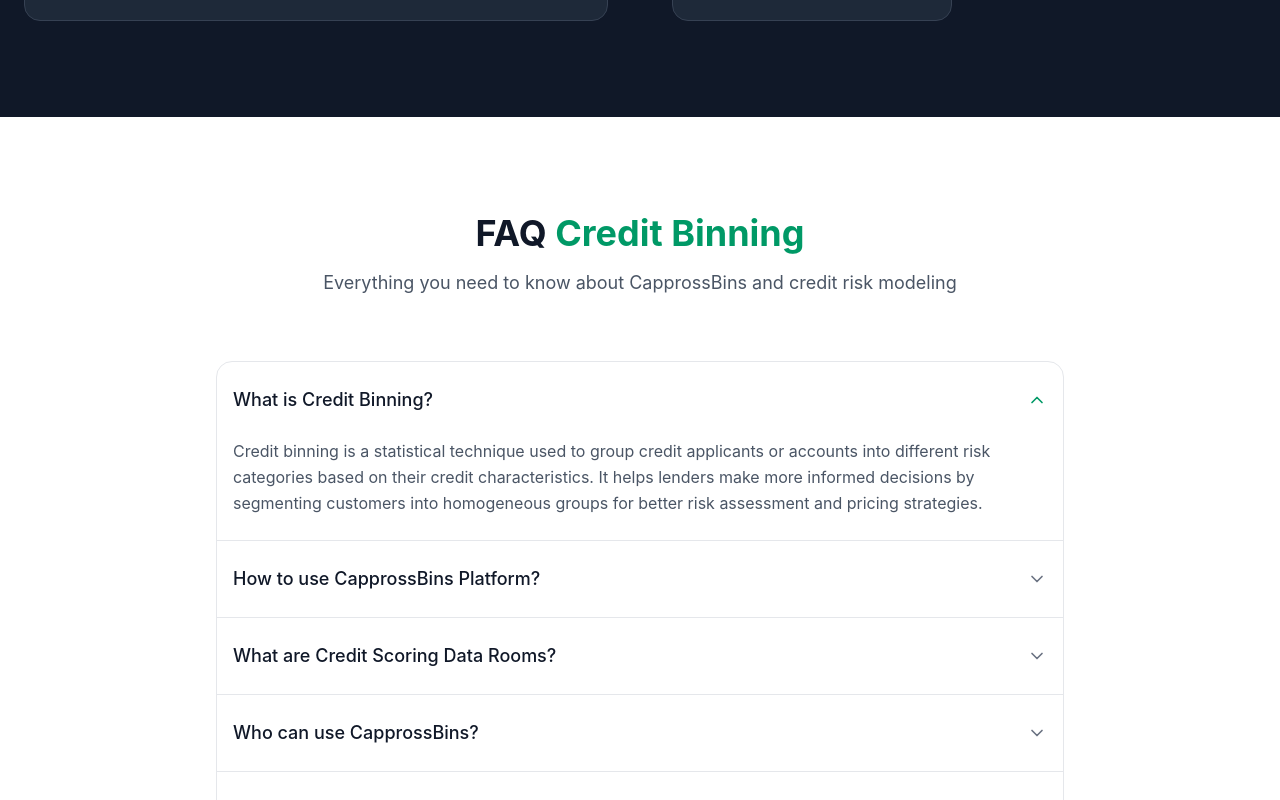
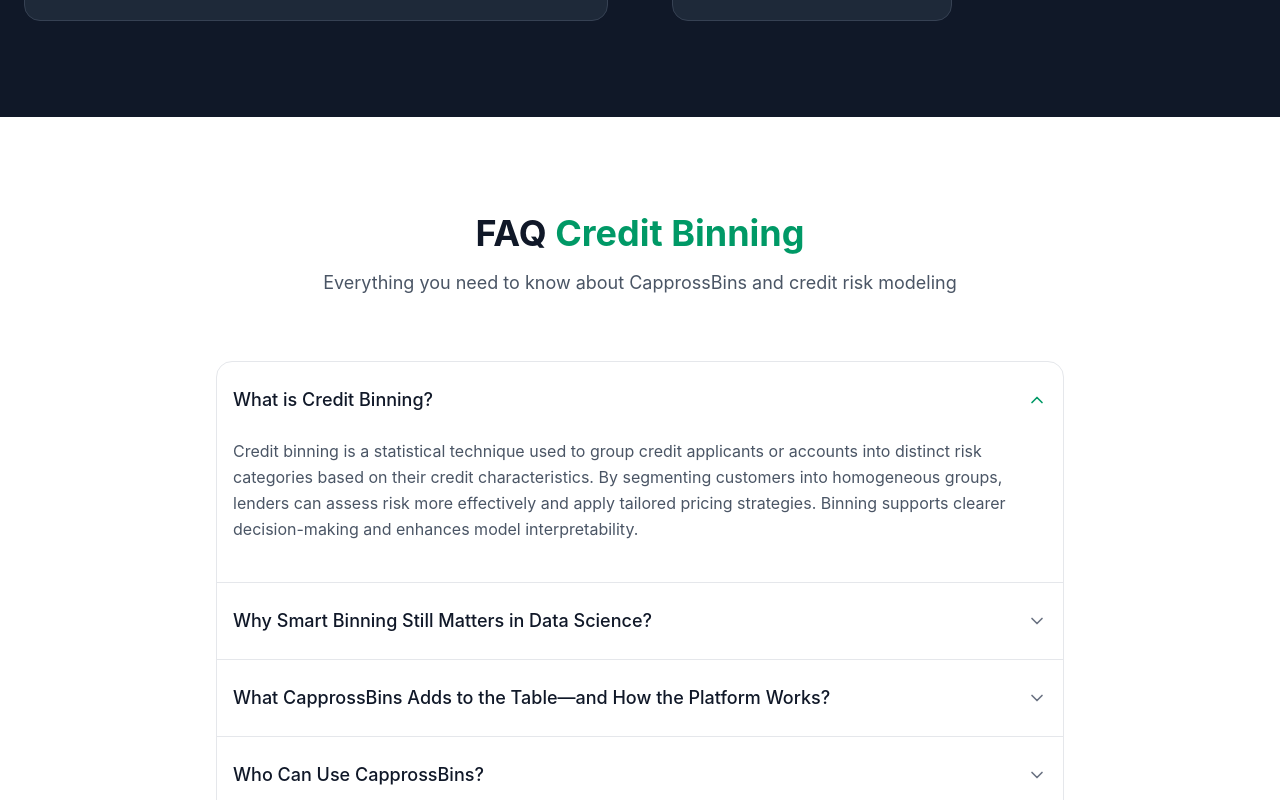
Before and after one commit to CodeNKoffee/capprossbins, a Next.js app: page /en in a window 1280 px wide. Both pictures are taken after a click on the button "What is Credit Binning?". Shown: the part 4245-5045 px from the top of the page. Built offline with nearby package versions, Linux system fonts and the light colour scheme.

Commit message:
ref: the FAQ section with the right answers

```diff
--- a/src/components/FAQ.tsx
+++ b/src/components/FAQ.tsx
@@ -7,39 +7,27 @@ import { ChevronDown } from 'lucide-react'
 const faqData = [
   {
     question: "What is Credit Binning?",
-    answer: "Credit binning is a statistical technique used to group credit applicants or accounts into different risk categories based on their credit characteristics. It helps lenders make more informed decisions by segmenting customers into homogeneous groups for better risk assessment and pricing strategies."
+    answer: "Credit binning is a statistical technique used to group credit applicants or accounts into distinct risk categories based on their credit characteristics. By segmenting customers into homogeneous groups, lenders can assess risk more effectively and apply tailored pricing strategies. Binning supports clearer decision-making and enhances model interpretability."
   },
   {
-    question: "How to use CapprossBins Platform?",
-    answer: "Our platform simplifies the binning process through an intuitive interface. Upload your credit data, select your binning criteria, and our AI-powered algorithms will automatically create optimal risk segments. You can customize bin boundaries, validate results, and export scorecards for implementation."
-  },
-  // {
-  //   question: "Is CapprossBins free?",
-  //   answer: "We offer a free tier that includes basic binning functionality for up to 10,000 records per month. For enterprise features like advanced analytics, custom algorithms, and unlimited processing, we offer competitive pricing plans starting from $99/month."
-  // },
-  // {
-  //   question: "Can I integrate with custom domain and branding?",
-  //   answer: "Yes! Our enterprise plan allows you to white-label the platform with your custom domain, logo, and brand colors. You can also integrate our binning API directly into your existing credit decisioning systems for seamless workflow integration."
-  // },
-  {
-    question: "What are Credit Scoring Data Rooms?",
-    answer: "Data Rooms are secure, collaborative spaces where you can share binning results, scorecards, and credit models with stakeholders, regulators, or third-party validators. They provide controlled access with detailed audit trails and real-time collaboration features."
-  },
-  // {
-  //   question: "Can I self-host CapprossBins?",
-  //   answer: "Yes, we offer on-premises deployment options for organizations with strict data governance requirements. Our self-hosted solution provides the same functionality as our cloud platform while ensuring your sensitive credit data never leaves your infrastructure."
-  // },
-  // {
-  //   question: "How can I contribute to CapprossBins?",
-  //   answer: "We welcome contributions from the credit risk community! You can contribute by sharing new binning algorithms, validation techniques, or industry-specific models through our developer portal. We also offer bounties for significant algorithmic improvements."
-  // },
-  {
-    question: "Who can use CapprossBins?",
-    answer: "Our platform is designed for credit risk professionals, data scientists, financial institutions, fintech companies, and anyone involved in credit scoring and risk assessment. It's suitable for both beginners learning about binning and experts building sophisticated models."
+    question: "Why Smart Binning Still Matters in Data Science?",
+    answer: "While often seen as a basic preprocessing step, binning is a strategic tool for improving model performance, interpretability, and business alignment. From credit scoring to churn prediction, smart binning helps transform raw data into structured, actionable insights—making models more transparent and decisions more defensible."
   },
   {
-    question: "How to implement model validation as a risk manager?",
-    answer: "Our platform includes comprehensive model validation tools including population stability index (PSI), characteristic stability index (CSI), and performance monitoring. You can set up automated alerts for model drift and generate regulatory-compliant validation reports."
+    question: "What CapprossBins Adds to the Table—and How the Platform Works?",
+    answer: "Most binning tools struggle to balance statistical rigor with business logic. CapprossBins was built to solve that.\n\nThe platform simplifies binning through an intuitive interface. Upload your CSV file, select the feature to bin, and define your criteria. CapprossBins then automates the process by:\n\n• Starting with quantile-based (equal-frequency) bins\n• Displaying key statistics for each bin—population distribution, bad rate, WOE, IV, Gini coefficient, and Jensen-Shannon divergence\n• Enforcing business and statistical constraints, including:\n    ◦ Monotonic Bad-Rate Trend: Ensures logical risk progression\n    ◦ Class Balance: Prevents bins with only \"good\" or \"bad\" cases\n    ◦ Bin Population: Recommends 5%–50% of observations per bin\n    ◦ Business-Aligned Ranges: Ensures bins make sense for decision-making\n    ◦ Bad-Rate Consolidation: Merges adjacent bins with similar bad rates to reduce redundancy and preserve monotonicity\n\nCapprossBins helps users build interpretable, compliant, and stable models—without sacrificing flexibility."
+  },
+  {
+    question: "Who Can Use CapprossBins?",
+    answer: "CapprossBins is designed for credit risk professionals, data scientists, financial institutions, fintech companies, and anyone involved in credit scoring and risk modeling. Whether you're just learning about binning or building advanced scorecards, the platform adapts to your level of expertise."
+  },
+  {
+    question: "Where Else Is Binning Used?",
+    answer: "Binning is widely applied across industries that rely on segmentation and pattern recognition. These include:\n\n• Marketing analytics\n• Retail analytics\n• Quality control\n• Healthcare (e.g., patient risk stratification)\n• Financial risk assessment\n• Insurance and investment firms\n• Telecommunications\n\nIn each of these fields, binning helps organize data into meaningful groups—supporting better decisions, clearer reporting, and more robust models."
+  },
+  {
+    question: "How do risk managers validate credit scoring models?",
+    answer: "Model validation in credit scoring involves tracking key indicators to ensure the model remains accurate, stable, and compliant over time. This typically includes calculating metrics like the Population Stability Index (PSI) to detect shifts in input distributions, and the Characteristic Stability Index (CSI) to monitor changes in variable behavior. Ongoing performance monitoring—such as tracking AUC, KS, and bad rate—helps identify early signs of model drift. When thresholds are breached, automated alerts and structured validation reports can support timely intervention and regulatory review."
   }
 ]
 
@@ -51,6 +39,68 @@ interface FAQItemProps {
 }
 
 const FAQItem = ({ question, answer, isOpen, onToggle }: FAQItemProps) => {
+  const formatAnswer = (text: string) => {
+    const lines = text.split('\n')
+    const result = []
+
+    for (let i = 0; i < lines.length; i++) {
+      const line = lines[i]
+      const prevLine = lines[i - 1] || ''
+      const nextLine = lines[i + 1] || ''
+
+      // Check if current line is a bullet point
+      const isBulletPoint = line.startsWith('• ') || line.trim().startsWith('◦ ')
+      // Check if previous/next lines are bullet points
+      const prevIsBulletPoint = prevLine.startsWith('• ') || prevLine.trim().startsWith('◦ ')
+      const nextIsBulletPoint = nextLine.startsWith('• ') || nextLine.trim().startsWith('◦ ')
+
+      // Add empty line before first bullet point in a list
+      if (isBulletPoint && !prevIsBulletPoint && prevLine !== '') {
+        result.push(<div key={`empty-before-${i}`} className="h-4"></div>)
+      }
+
+      // Main bullet points (•)
+      if (line.startsWith('• ')) {
+        result.push(
+          <div key={i} className="pl-6 mb-2">
+            {line}
+          </div>
+        )
+      }
+      // Sub bullet points (◦) with more indentation
+      else if (line.trim().startsWith('◦ ')) {
+        result.push(
+          <div key={i} className="pl-12 mb-2">
+            {line.trim()}
+          </div>
+        )
+      }
+      // Regular text - add spacing for non-empty lines
+      else if (line.trim() !== '') {
+        result.push(
+          <div key={i} className="mb-4">
+            {line}
+          </div>
+        )
+      }
+      // Empty lines
+      else {
+        result.push(
+          <div key={i} className="h-4">
+            {line}
+          </div>
+        )
+      }
+
+      // Add empty line after last bullet point in a list
+      if (isBulletPoint && !nextIsBulletPoint && nextLine !== '') {
+        result.push(<div key={`empty-after-${i}`} className="h-4"></div>)
+      }
+    }
+
+    return result
+  }
+
   return (
     <div className="border-b border-gray-200 last:border-b-0">
       <button
@@ -76,7 +126,7 @@ const FAQItem = ({ question, answer, isOpen, onToggle }: FAQItemProps) => {
             className="overflow-hidden px-4"
           >
             <div className="pb-6 text-gray-600 leading-relaxed">
-              {answer}
+              {formatAnswer(answer)}
             </div>
           </motion.div>
         )}
```
